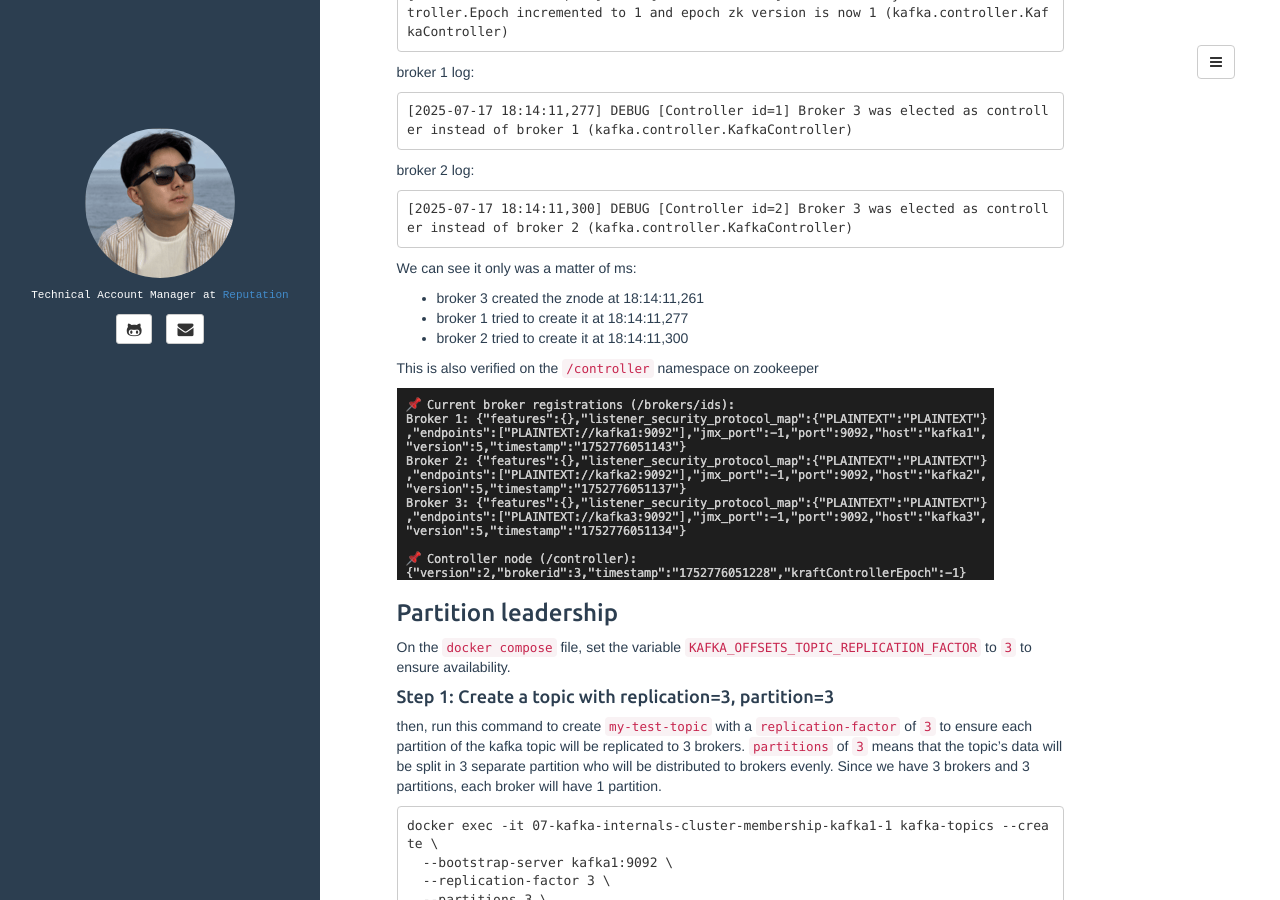
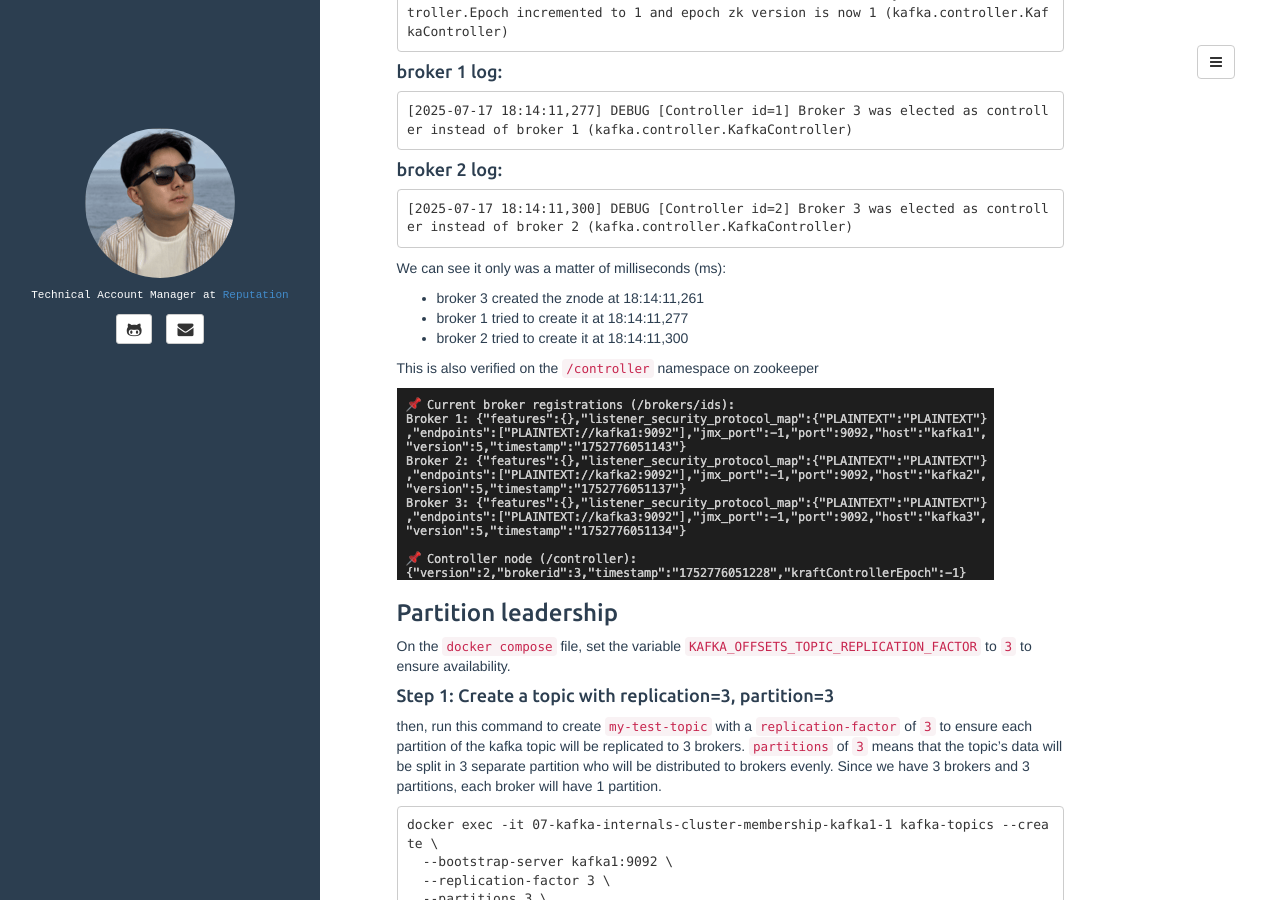
Before and after one commit to thomaswong25520/thomaswong25520.github.io, a Jekyll site: the page built from _posts/2025-07-17-kafka_cluster_membership_blog.md, in a window 1280 px wide and 900 px high, scrolled down 759 px. Built offline with Jekyll 4.4.1, drawn with Linux system fonts in a browser that asks for light colours.

Commit message:
adjust typo

````diff
--- a/_posts/2025-07-17-kafka_cluster_membership_blog.md
+++ b/_posts/2025-07-17-kafka_cluster_membership_blog.md
@@ -26,25 +26,25 @@ In fact, this is not the case.
 
 Looking at the respective kafka broker logs, we see that it is all about the broker who first successfully creates the zookeeper node (znode): you are right, this is a race!
 
-broker 3 log:
+#### broker 3 log:
 
 ```
 [2025-07-17 18:14:11,261] INFO [Controller id=3] 3 successfully elected as the controller.Epoch incremented to 1 and epoch zk version is now 1 (kafka.controller.KafkaController)
 ```
 
-broker 1 log:
+#### broker 1 log:
 
 ```
 [2025-07-17 18:14:11,277] DEBUG [Controller id=1] Broker 3 was elected as controller instead of broker 1 (kafka.controller.KafkaController)
 ```
 
-broker 2 log:
+#### broker 2 log:
 
 ```
 [2025-07-17 18:14:11,300] DEBUG [Controller id=2] Broker 3 was elected as controller instead of broker 2 (kafka.controller.KafkaController)
 ```
 
-We can see it only was a matter of ms:
+We can see it only was a matter of milliseconds (ms):
 
 - broker 3 created the znode at 18:14:11,261
 - broker 1 tried to create it at 18:14:11,277
@@ -83,11 +83,9 @@ docker exec -it 07-kafka-internals-cluster-membership-kafka1-1 kafka-topics --de
 
 This means:
 
-Partition 0 is led by broker 3.
-
-Partition 1 is led by broker 1.
-
-Partition 2 is led by broker 2.
+- Partition 0 is led by broker 3.
+- Partition 1 is led by broker 1.
+- Partition 2 is led by broker 2.
 
 Let's break down the first line to ensure we understand what happened:
 
@@ -114,7 +112,7 @@ Replicas: 3,1,2 — All three brokers store a copy of partition 0:
 
 ISR (In-Sync Replicas): 3,1,2 — All replicas are up-to-date with the leader.
 
-#### Simulation of a kafka broker failure
+### Simulation of a kafka broker failure
 
 ```
 docker exec -it 07-kafka-internals-cluster-membership-kafka1-1 \
````
